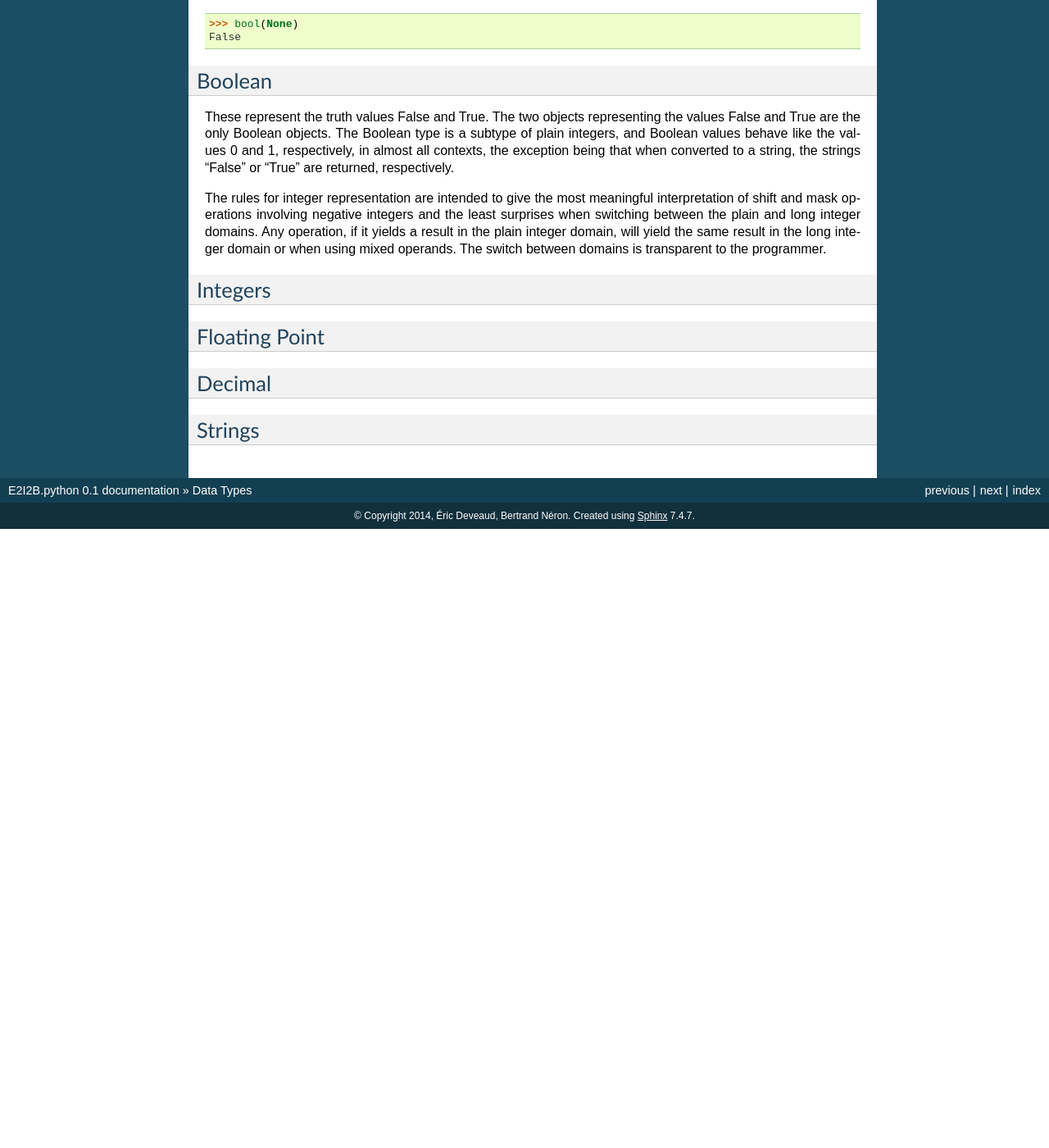
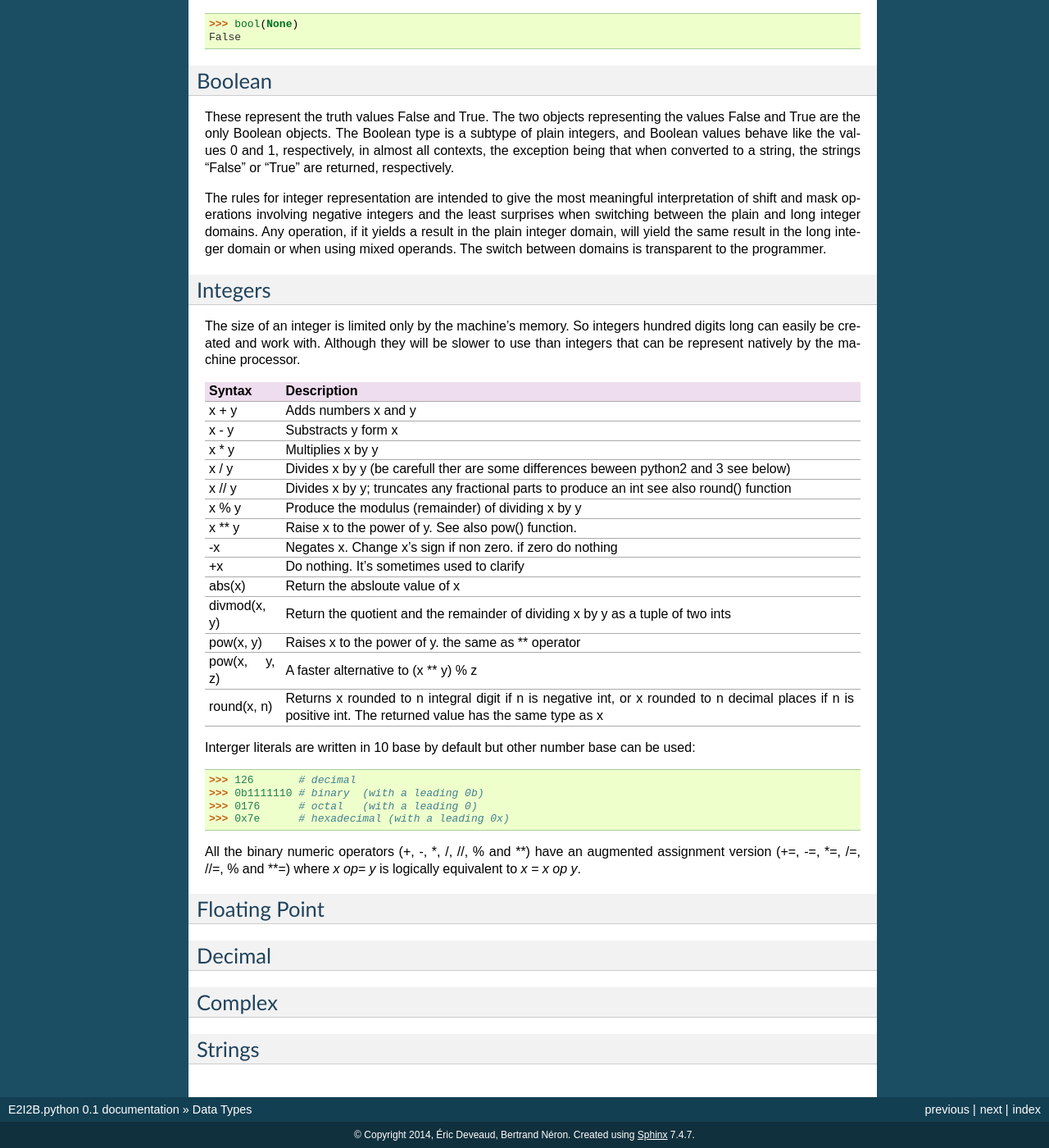
Before and after one commit to C3BI-pasteur-fr/python-course-1, a Sphinx documentation site: the page built from source/Data_Types.rst, in a window 1280 px wide and 1400 px high, scrolled down 465 px. Shown: the whole window at 82% size. Built offline with Sphinx 7.4.7, drawn with Linux system fonts in a browser that asks for light colours; before the commit the page ends 1110 px from its top, so only the background shows below that.

Commit message:
add section about Integers data type

```diff
--- a/source/Data_Types.rst
+++ b/source/Data_Types.rst
@@ -50,6 +50,55 @@ The switch between domains is transparent to the programmer.
 Integers
 ========
 
+The size of an integer is limited only by the machine's memory. So integers hundred digits long can easily be created and work with.
+Although they will be slower to use than integers that can be represent natively by the machine processor.
+
+.. tabularcolumns:: |l|l|l|
+   common numerics operators and functions
+
++--------------+--------------------------------------------------------------------------------------------+
+| Syntax       | Description                                                                                |
++==============+============================================================================================+
+| x + y        | Adds numbers x and y                                                                       |
++--------------+--------------------------------------------------------------------------------------------+
+| x - y        | Substracts y form x                                                                        |
++--------------+--------------------------------------------------------------------------------------------+
+| x * y        | Multiplies x by y                                                                          |
++--------------+--------------------------------------------------------------------------------------------+
+| x / y        | Divides x by y (be carefull ther are some differences beween python2 and 3 see below)      |
++--------------+--------------------------------------------------------------------------------------------+
+| x // y       | Divides x by y; truncates any fractional parts to produce an int see also round() function |
++--------------+--------------------------------------------------------------------------------------------+
+| x % y        | Produce the modulus (remainder) of dividing x by y                                         |
++--------------+--------------------------------------------------------------------------------------------+
+| x ** y       | Raise x to the power of y. See also pow() function.                                        |
++--------------+--------------------------------------------------------------------------------------------+
+| -x           | Negates x. Change x's sign if non zero. if zero do nothing                                 |
++--------------+--------------------------------------------------------------------------------------------+
+| +x           | Do nothing. It's sometimes used to clarify                                                 |
++--------------+--------------------------------------------------------------------------------------------+
+| abs(x)       | Return the absloute value of x                                                             |
++--------------+--------------------------------------------------------------------------------------------+
+| divmod(x, y) | Return the quotient and the remainder of dividing x by y as a tuple of two ints            |
++--------------+--------------------------------------------------------------------------------------------+
+| pow(x, y)    | Raises x to the power of y. the same as ** operator                                        |
++--------------+--------------------------------------------------------------------------------------------+
+| pow(x, y, z) | A faster alternative to (x ** y) % z                                                       |
++--------------+--------------------------------------------------------------------------------------------+
+| round(x, n)  | Returns x rounded to n integral digit if n is negative int,                                |
+|              | or x rounded to n decimal places if n is positive int.                                     |
+|              | The returned value has the same type as x                                                  |
++--------------+--------------------------------------------------------------------------------------------+
+
+Interger literals are written in 10 base by default but other number base can be used: ::
+
+   >>> 126       # decimal
+   >>> 0b1111110 # binary  (with a leading 0b)
+   >>> 0176      # octal   (with a leading 0)
+   >>> 0x7e      # hexadecimal (with a leading 0x)
+
+All the binary numeric operators (+, -, \*, /, //, %  and \*\*) have an augmented assignment version
+(+=, -=, \*=, /=, //=, %  and \*\*=)  where *x op= y* is logically equivalent to *x = x op y*.
 
 
 .. _floating point:
@@ -61,7 +110,8 @@ Floating Point
 Decimal
 =======
 
-
+Complex
+=======
 
 .. _strings:
 
```
